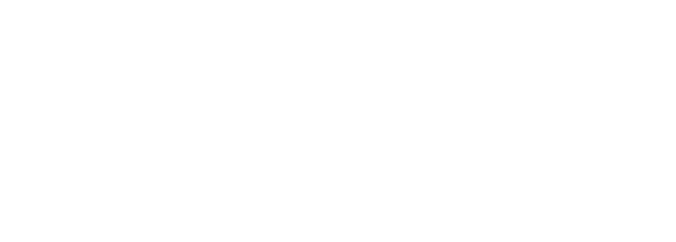
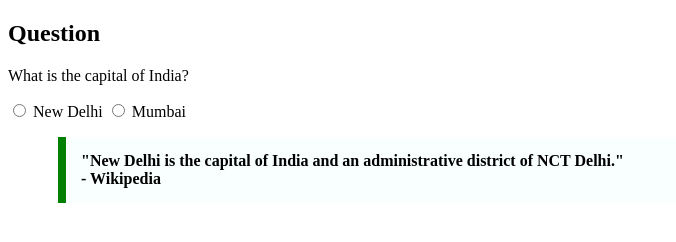
Before and after one commit to acciojob/trivia-anuragabcr, a website: page main.html in a window 1280 px wide. Shown: the whole page, without its empty margins (0-676 px from the left). Drawn offline with Linux system fonts and the light colour scheme.

Commit message:
created a submission

```diff
--- a/main.html
+++ b/main.html
@@ -8,6 +8,21 @@
 
 <body>
 	<!-- the entire body must be written by student -->
+	<h2>Question</h2>
+<p>What is the capital of India?</p>
+
+    <input type="radio" id="option1" name="capital">
+    <label for="option1">New Delhi</label>
+
+    <input type="radio" id="option2" name="capital">
+    <label for="option2">Mumbai</label>
+
+<blockquote>
+  <p style="max-width: 600px; margin: 10px; padding: 15px; border-left: 8px solid green; background-color: #f8fffe; font-weight: bold;">
+    "New Delhi is the capital of India and an administrative district of NCT Delhi."
+    <br> - Wikipedia
+  </p>
+</blockquote>
     <script type="text/javascript" src="./script.js">
 </script>
 
```
